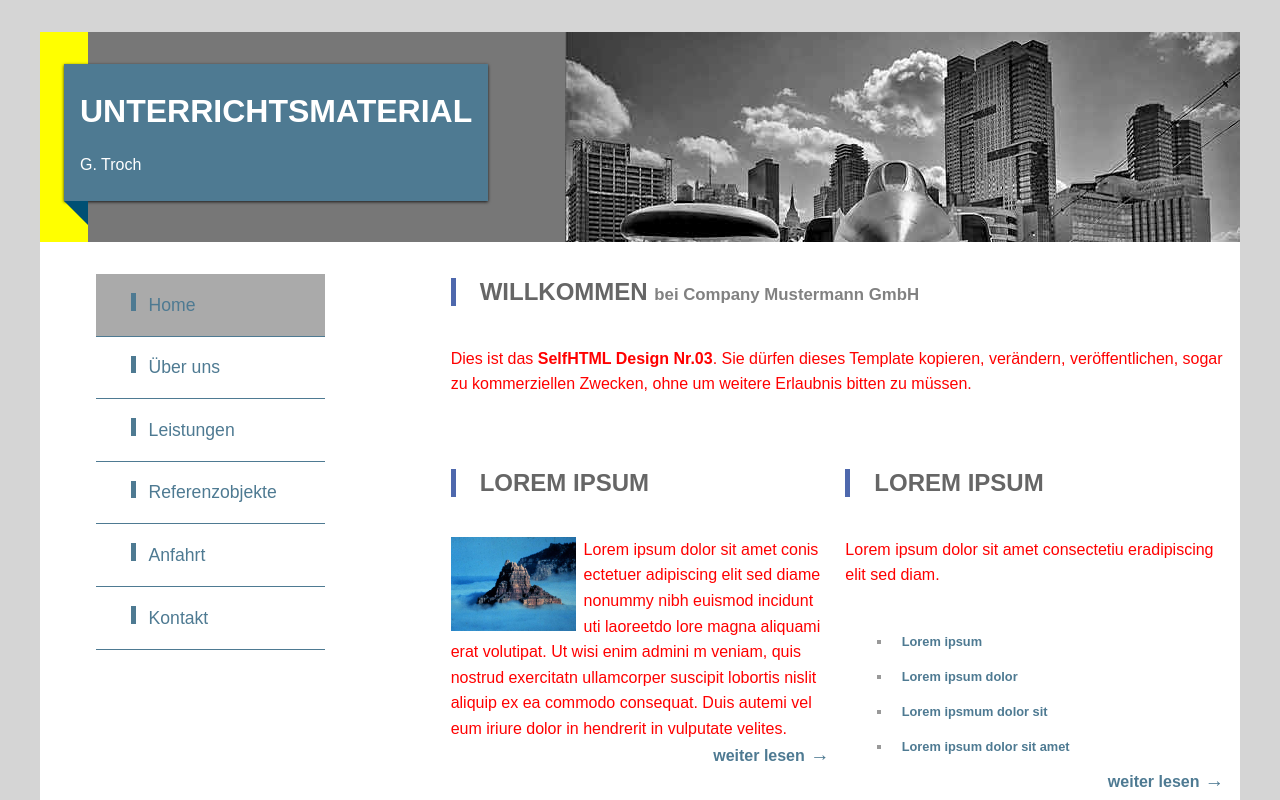
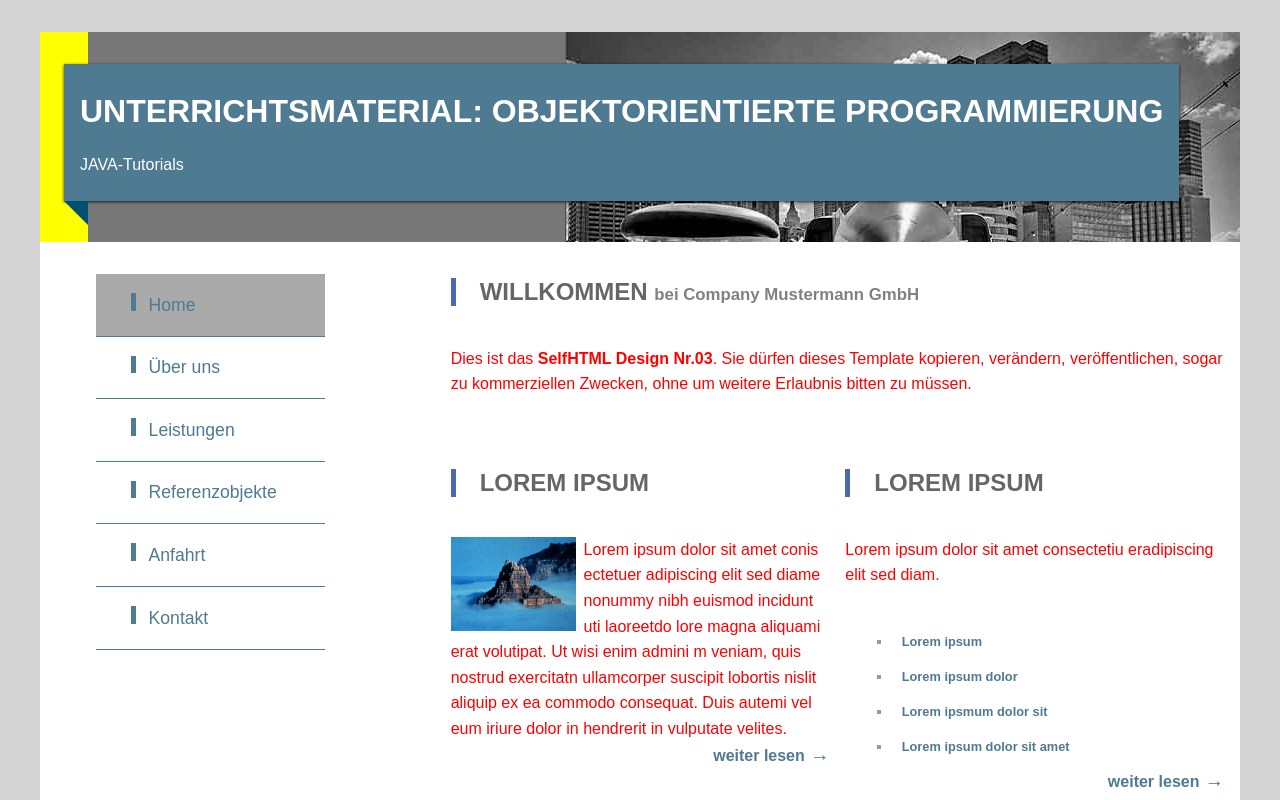
Before and after one commit to GTroch/informatik_9, a plain HTML site: page index.html in a window 1280 px wide. Shown: the top 800 px of the page. Drawn offline with Linux system fonts and the light colour scheme.

Commit message:
Überschrift geändert

```diff
--- a/index.html
+++ b/index.html
@@ -11,8 +11,8 @@
 
 <header>
     <a class="ribbon" tabindex="-1" title="zurück zur Startseite!" href="index.html">
-	   <h1 id="logo">Unterrichtsmaterial</h1>
-       <p>G. Troch</p>
+	   <h1 id="logo">Unterrichtsmaterial: Objektorientierte Programmierung</h1>
+       <p>JAVA-Tutorials</p>
     </a>
 </header>
 
@@ -73,7 +73,4 @@
     	Design: Duit, <a href="http://designenlassen.de/">designenlassen.de</a><br>
 		technische Umsetzung: <a href="http://selfhtml.org">selfhtml.org</a>
     </p>
-</footer>
-
-</body>
-</html>
+</
```
